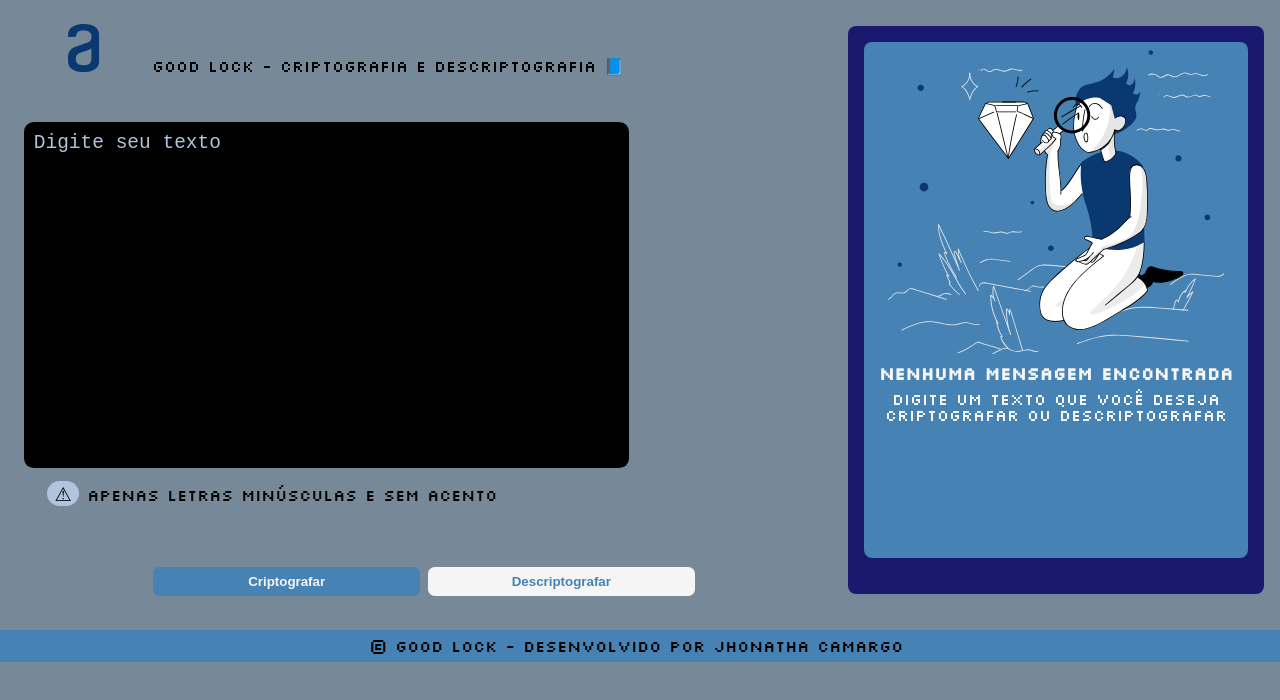
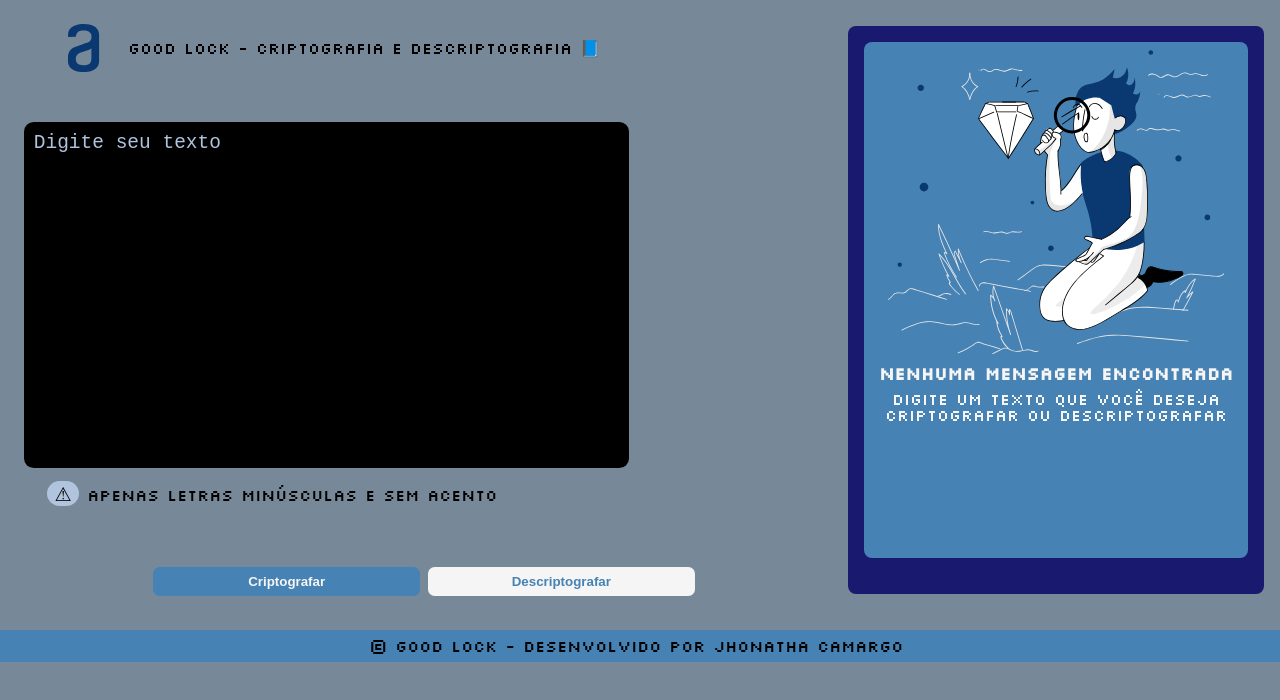
Before and after one commit to jhonncamarg0/ONE-Challenge-1-Good-Lock-Criptografia-e-Descriptografia, a plain HTML site: page index.html in a window 1280 px wide. Drawn offline with Linux system fonts and the light colour scheme; some packages are replaced by stand-ins of ours; a script that the page names is missing.

Commit message:
last update

```diff
--- a/index.html
+++ b/index.html
@@ -17,7 +17,7 @@
     <header class="header">
 
         <section>
-            <h1 class="logo"><img src="./assets/logo.svg" alt="Logo da Alura"> Good Lock - Criptografia e Descriptografia </h1>
+            <h1 class="titulo"><img src="./assets/logo.svg" alt="Logo da Alura"><div class="goodlock"> Good Lock - Criptografia e Descriptografia </div></h1>
         </section>
 
     </header>
--- a/style.css
+++ b/style.css
@@ -8,13 +8,19 @@ body {
     padding: 0.5em 0 0.5em 0.5em;
 }
 
-.logo {
+.titulo {
     width: 50em;
     margin: 0.5em;
     padding: 0.5em;
 }
 
-.logo:after {
+.goodlock {
+    position: absolute;
+    top: 2.5em;
+    left: 8em;
+}
+
+.goodlock:after {
     content: "📘";
 }
 
```
